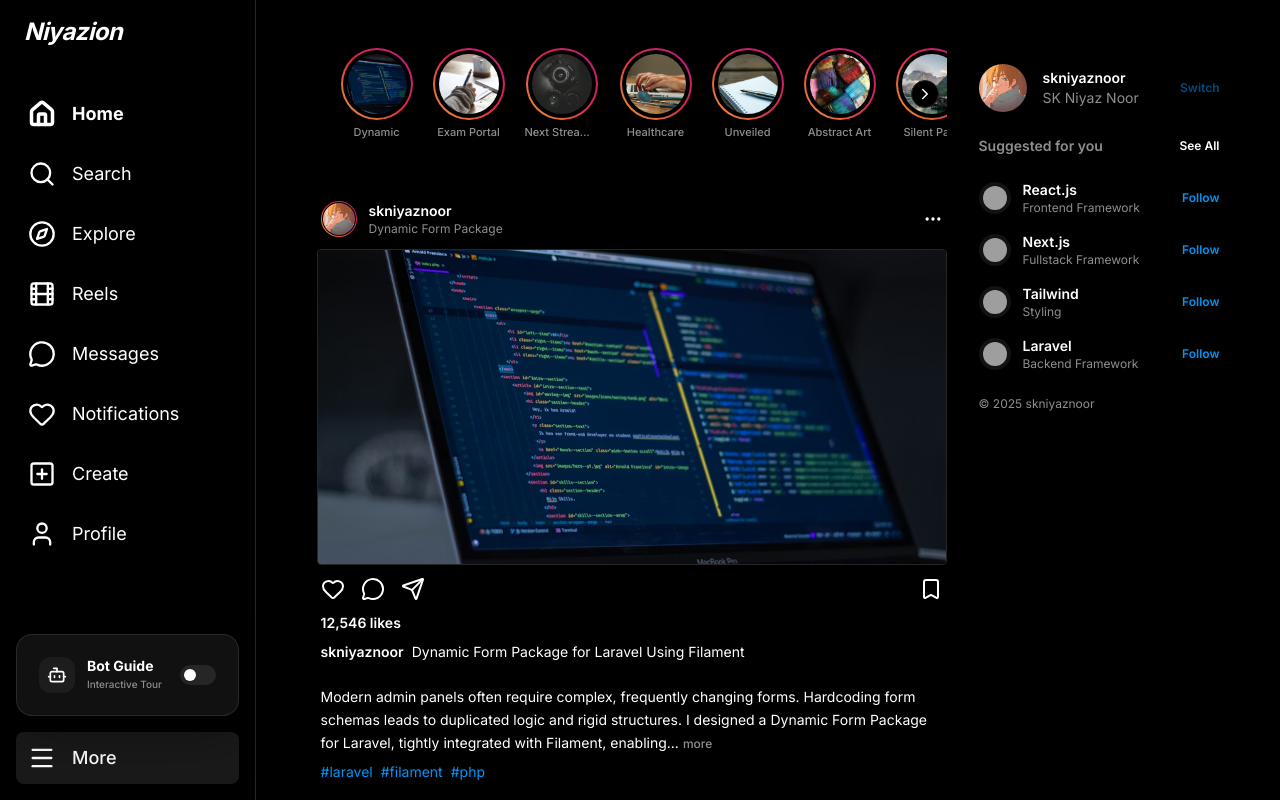
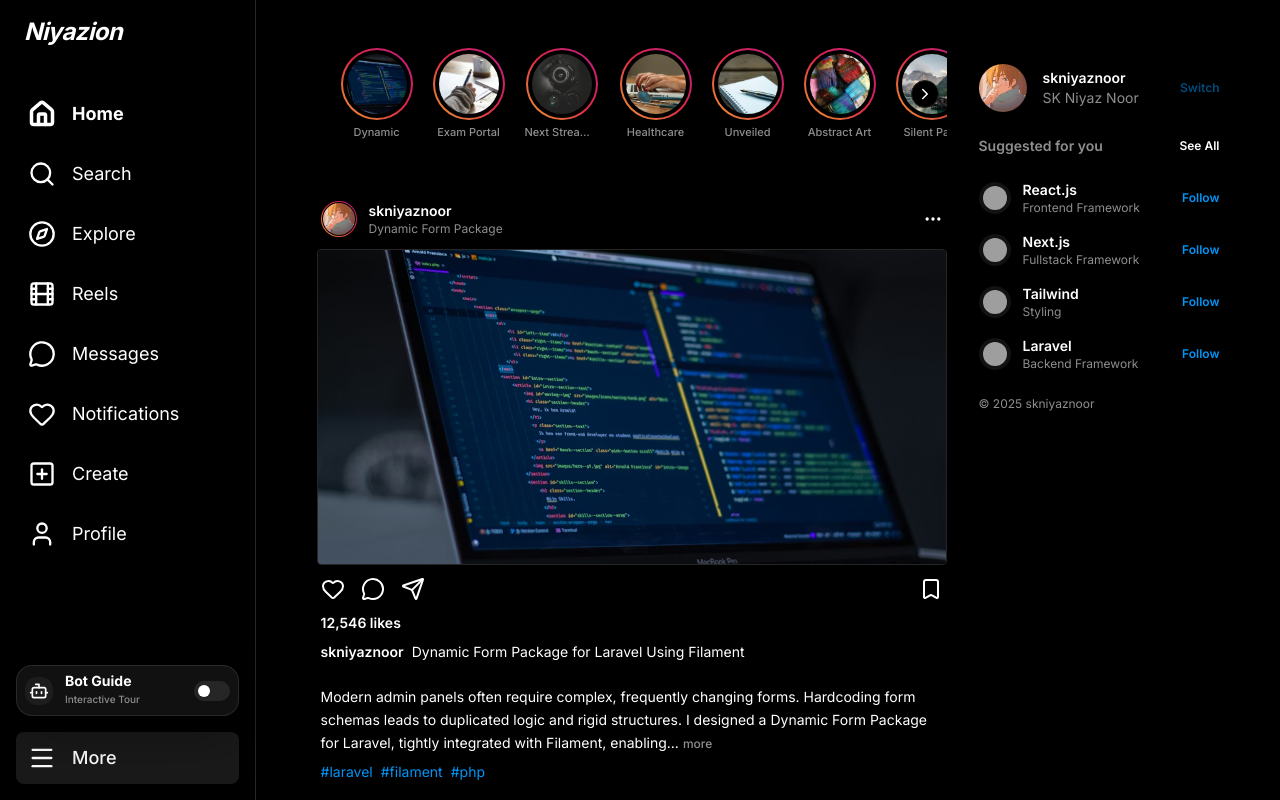
Before and after one commit to skniyaznoor/portfolio, a Next.js app in the folder frontend/: page / in a window 1280 px wide. Both pictures are taken after a click on the button "More". Shown: the top 800 px of the page. Built offline with nearby package versions, Linux system fonts and the light colour scheme; grey boxes are pictures that could not be loaded.

Commit message:
Adjust padding and minimum width for navigation guide elements.

```diff
--- a/frontend/src/components/layout/Navigation.tsx
+++ b/frontend/src/components/layout/Navigation.tsx
@@ -75,11 +75,11 @@ export default function Navigation() {
                 {isMoreOpen && (
                     <div className="absolute bottom-full left-0 mb-4 w-full bg-[var(--card)]/95 backdrop-blur-xl border border-white/10 rounded-2xl shadow-[0_20px_50px_rgba(0,0,0,0.3)] p-2 animate-fadeIn z-50 overflow-hidden">
                         <div
-                            className="flex items-center justify-between p-3.5 rounded-xl hover:bg-white/5 transition-all cursor-pointer group active:scale-[0.98]"
+                            className="flex items-center justify-between min-w-5 rounded-xl hover:bg-white/5 transition-all cursor-pointer group active:scale-[0.98]"
                             onClick={handleToggleGuide}
                         >
                             <div className="flex items-center gap-3">
-                                <div className={`p-2 rounded-xl transition-all ${isGuideActive ? 'bg-[var(--accent)] text-white shadow-lg shadow-[var(--accent)]/30' : 'bg-white/5 text-[var(--foreground)]'}`}>
+                                <div className={`p-1 rounded-xl transition-all ${isGuideActive ? 'bg-[var(--accent)] text-white shadow-lg shadow-[var(--accent)]/30' : 'bg-white/5 text-[var(--foreground)]'}`}>
                                     <Bot size={20} className={isGuideActive ? 'animate-pulse' : ''} />
                                 </div>
                                 <div className="flex flex-col">
```
